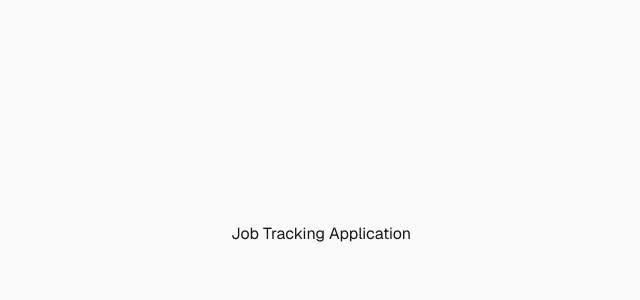
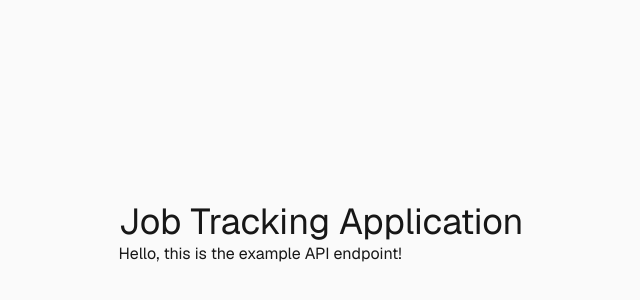
Before and after one commit to Mamoon794/Application-Tracker, a Next.js app in the folder job-tracker/: page / in a window 1280 px wide. Shown: the part 166-466 px from the top of the page, without its empty margins (319-959 px from the left). Built offline with nearby package versions, Linux system fonts and the light colour scheme; no server answers.

Commit message:
Adding axios example

```diff
--- /dev/null
+++ b/job-tracker/src/app/api/example/route.ts
@@ -0,0 +1,3 @@
+export async function GET() {
+    return new Response("Hello, this is the example API endpoint!");
+}
--- a/job-tracker/src/app/page.tsx
+++ b/job-tracker/src/app/page.tsx
@@ -1,17 +1,26 @@
+"use client";
 import Image from "next/image";
+import { useEffect, useState } from "react";
 import axios from "axios";
 
 export default function Home() {
-  const data = getGoogle();  // Just an example on using axios
+  const [message, setMessage] = useState("Loading...");
+
+  useEffect(() => {
+    getExample().then((data) => setMessage(data));
+  }, []);
+
   return (
     <div className="flex min-h-screen items-center justify-center bg-zinc-50 font-sans dark:bg-black">
-      <h1>Job Tracking Application</h1>
+      <div>
+        <h1 className="text-4xl">Job Tracking Application</h1>
+        <p>{message}</p>
+      </div>
     </div>
   );
 }
 
-function getGoogle(){
-  axios.get("https://www.google.com").then((res) => {
-    return res.data;
-  });
+async function getExample(){
+  const data = await axios.get("http://localhost:3000/api/example");
+  return data.data;
 }
```
